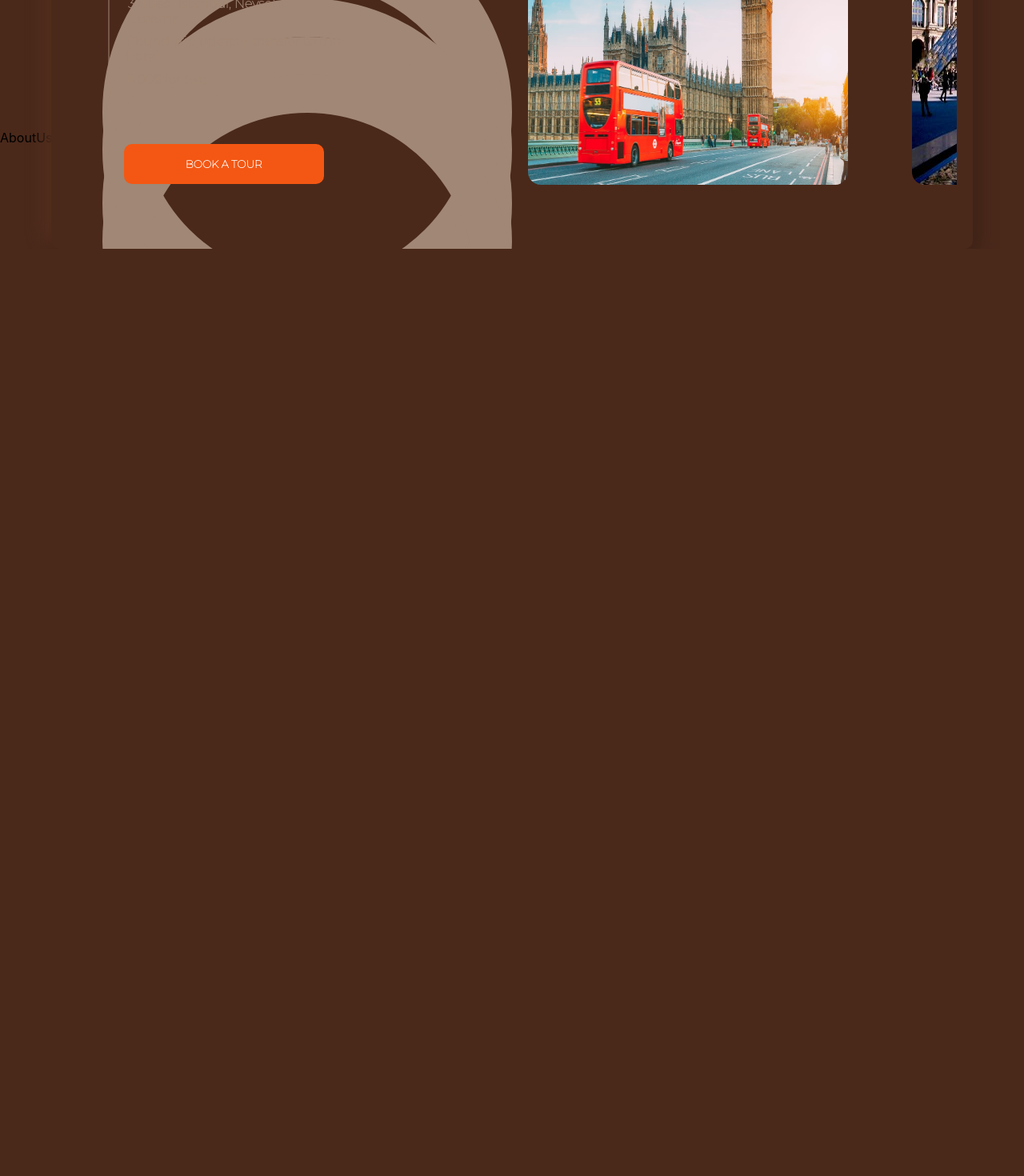
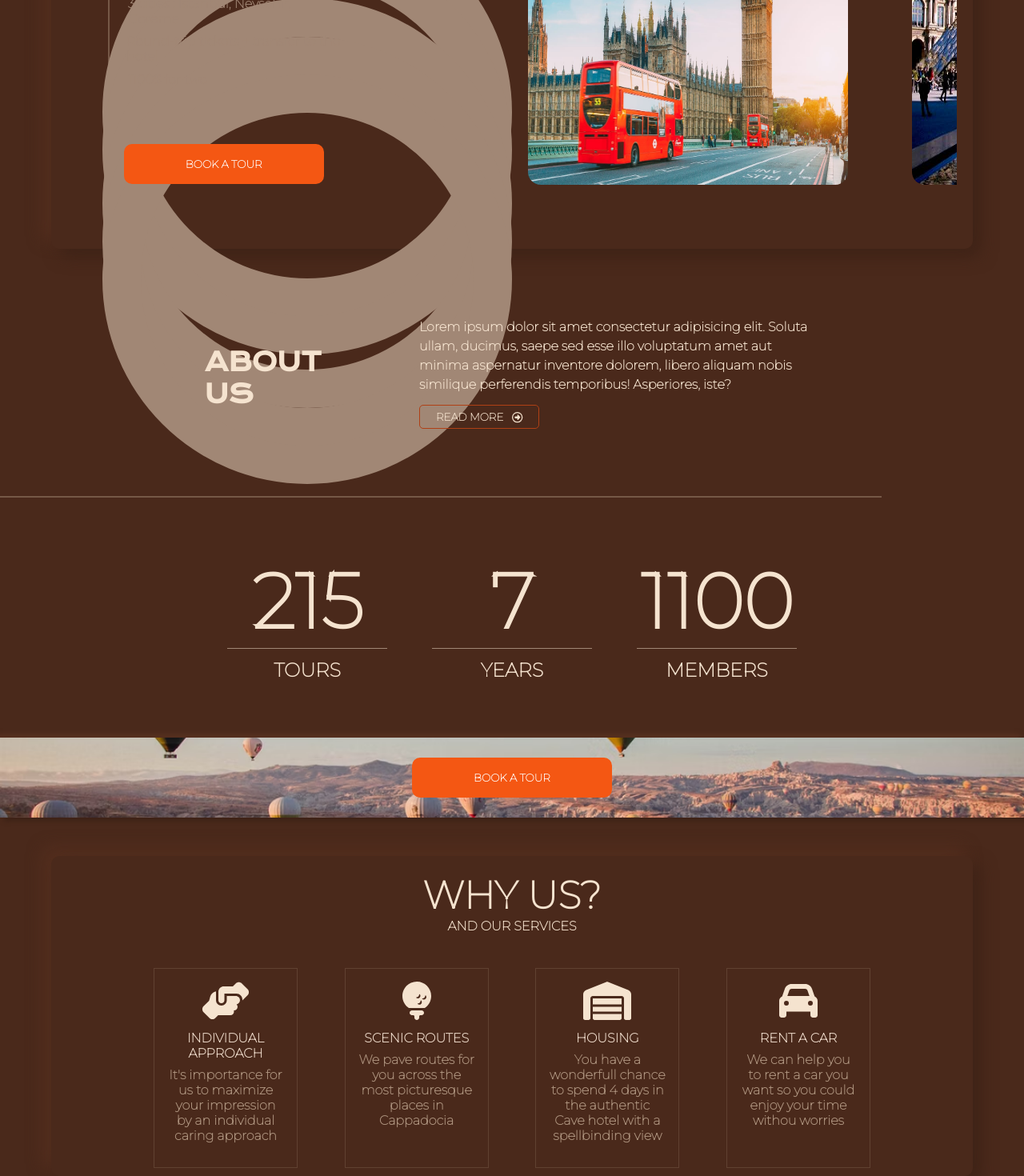
Before and after one commit to GenjiJapan/Travel-Landing-Page, a React (Create React App) app: page / in a window 1280 px wide. Shown: the part 1186-2656 px from the top of the page at 80% size. Before the commit the page ends 1497 px from the top, so only its background shows below. Built offline with nearby package versions, Linux system fonts and the light colour scheme.

Commit message:
nghi 17/3

```diff
--- a/src/Main/AboutUs/About.css
+++ b/src/Main/AboutUs/About.css
@@ -0,0 +1,58 @@
+.about_container {
+  position: relative;
+  display: flex;
+  justify-content: space-between;
+  align-items: center;
+  margin: 10em auto 0 auto;
+  width: 80%;
+  height: 300px;
+  /* background: #000; */
+  color: #f5e3cf;
+  padding: 0 8em;
+}
+
+.about_container h1 {
+  width: 200px;
+  /* background: #000; */
+  font-family: "Krona One", sans-serif;
+}
+
+.about_container .about_content {
+  width: 500px;
+  height: 150px;
+  /* background: red; */
+}
+
+.about_content p {
+  text-align: left;
+  line-height: 1.5em;
+  font-family: "Montserrat", sans-serif;
+  font-weight: 700;
+}
+
+.about_content button {
+  display: flex;
+  justify-content: space-between;
+  align-items: center;
+  margin-top: 1em;
+  padding: 0 1.5em;
+  width: 150px;
+  height: 30px;
+  border-radius: 5px;
+  border: none;
+  outline: none;
+  border: 1px solid #af4015;
+  background: transparent;
+  color: #f5e3cf;
+  font-family: "Montserrat", sans-serif;
+  font-weight: 700;
+}
+
+.about_line {
+  position: absolute;
+  bottom: 0;
+  left: -9.5em;
+  width: 110%;
+  border: 0.2px solid #a18775;
+  opacity: 0.5;
+}
--- a/src/Main/AboutUs/index.jsx
+++ b/src/Main/AboutUs/index.jsx
@@ -1,6 +1,25 @@
+import { FontAwesomeIcon } from "@fortawesome/react-fontawesome";
 import React from "react";
 import "./About.css";
+import { faArrowAltCircleRight } from "@fortawesome/free-regular-svg-icons";
 
 export const AboutUs = () => {
-  return <div>AboutUs</div>;
+  return (
+    <div className="about_container">
+      <h1>ABOUT US</h1>
+      <div className="about_content">
+        <p>
+          Lorem ipsum dolor sit amet consectetur adipisicing elit. Soluta ullam,
+          ducimus, saepe sed esse illo voluptatum amet aut minima aspernatur
+          inventore dolorem, libero aliquam nobis similique perferendis
+          temporibus! Asperiores, iste?
+        </p>
+        <button>
+          READ MORE
+          <FontAwesomeIcon icon={faArrowAltCircleRight} />
+        </button>
+      </div>
+      <div className="about_line"></div>
+    </div>
+  );
 };
--- /dev/null
+++ b/src/Main/Data/Data.css
@@ -0,0 +1,69 @@
+.data_container {
+  position: relative;
+  display: flex;
+  justify-content: space-between;
+  align-items: center;
+  width: 80%;
+  height: 300px;
+  /* background: #000; */
+  margin: 0 auto;
+  padding: 0 8em;
+}
+
+.data {
+  display: flex;
+  justify-content: center;
+  align-items: center;
+  flex-direction: column;
+  width: 300px;
+  height: 200px;
+  /* background: red; */
+}
+
+.data .data_number {
+  width: 200px;
+  font-size: 6em;
+  color: #f5e3cf;
+  font-family: "Montserrat", sans-serif;
+  font-weight: 700;
+  /* background: #000; */
+  border-bottom: 1px solid #a18775;
+  text-align: center;
+}
+
+.data .data_name {
+  padding-top: 0.5em;
+  font-size: 1.5em;
+  color: #f5e3cf;
+  font-family: "Montserrat", sans-serif;
+  font-weight: 700;
+}
+
+.parallax {
+  position: relative;
+  width: 100%;
+  height: 100px;
+  box-shadow: 5px 5px 5px #3f2317, -5px -5px 5px #552f1f;
+}
+
+.parallax img {
+  width: 100%;
+  height: 100%;
+  object-fit: cover;
+}
+
+.parallax button {
+  position: absolute;
+  top: 50%;
+  left: 50%;
+  transform: translate(-50%, -50%);
+  width: 250px;
+  height: 50px;
+  background: #f45713;
+  border-radius: 10px;
+  border: none;
+  outline: none;
+  font-family: "Montserrat", sans-serif;
+  color: #fff;
+  font-weight: 700;
+}
--- /dev/null
+++ b/src/Main/Data/index.jsx
@@ -0,0 +1,28 @@
+import React from "react";
+import { Images } from "../../constants/images";
+import "./Data.css";
+
+export const Data = () => {
+  return (
+    <div>
+      <div className="data_container">
+        <div className="data data_tours">
+          <h1 className="data_number">215</h1>
+          <p className="data_name">TOURS</p>
+        </div>
+        <div className="data data_years">
+          <h1 className="data_number">7</h1>
+          <p className="data_name">YEARS</p>
+        </div>
+        <div className="data data_members">
+          <h1 className="data_number">1100</h1>
+          <p className="data_name">MEMBERS</p>
+        </div>
+      </div>
+      <div className="parallax">
+        <button>BOOK A TOUR</button>
+        <img src={Images.CAPPADOCIA2} alt="" />
+      </div>
+    </div>
+  );
+};
--- /dev/null
+++ b/src/Main/WhyChoose/Why.css
@@ -0,0 +1,73 @@
+.why_container {
+  position: relative;
+  /* display: flex; */
+  top: 3em;
+  margin: 0em auto;
+  width: 90%;
+  height: 400px;
+  border-radius: 10px;
+  background: #4a291b;
+  box-shadow: 10px 10px 20px #3f2317, -10px -10px 20px #552f1f;
+}
+
+.why_container .why_title {
+  width: 100%;
+  height: 100px;
+  display: flex;
+  justify-content: center;
+  align-items: center;
+  flex-direction: column;
+  /* background: #000; */
+}
+
+.why_title {
+  padding-top: 1em;
+  color: #f5e3cf;
+  font-family: "Montserrat", sans-serif;
+}
+
+.why_title h1 {
+  font-size: 3em;
+  font-weight: 700;
+}
+
+.why_title h2 {
+  font-size: 1em;
+}
+
+.why_content {
+  width: 100%;
+  height: auto;
+  margin-top: 2.5em;
+  display: flex;
+  justify-content: space-between;
+  align-items: center;
+  /* background: #000; */
+  padding: 0 8em;
+}
+
+.why_content_child {
+  width: 180px;
+  height: 250px;
+  padding: 1em;
+  font-family: "Montserrat", sans-serif;
+  font-weight: 700;
+  border: 0.2px solid rgba(161, 135, 117, 0.25);
+  text-align: center;
+  /* color: #f5e3cf; */
+  /* font-size: 6em; */
+  /* background: #000; */
+  /* opacity: 0.5; */
+}
+
+.why_content_child h1 {
+  color: #f3e0d0;
+  margin-top: 0.8em;
+  font-size: 1em;
+}
+
+.why_content_child p {
+  margin-top: 0.5em;
+  color: #ae947f;
+  font-size: 1em;
+}
--- /dev/null
+++ b/src/Main/WhyChoose/index.jsx
@@ -0,0 +1,55 @@
+import React from "react";
+import "./Why.css";
+import {
+  faCar,
+  faGolfBall,
+  faHandsHelping,
+  faWarehouse,
+} from "@fortawesome/free-solid-svg-icons";
+import { FontAwesomeIcon } from "@fortawesome/react-fontawesome";
+
+export const WhyUs = () => {
+  return (
+    <div className="why_container">
+      <div className="why_title">
+        <h1>WHY US?</h1>
+        <h2>AND OUR SERVICES</h2>
+      </div>
+      <div className="why_content">
+        <div className="why_content_child">
+          <FontAwesomeIcon size="3x" color="#f5e3cf" icon={faHandsHelping} />
+          <h1>INDIVIDUAL APPROACH</h1>
+          <p>
+            It's importance for us to maximize your impression by an individual
+            caring approach
+          </p>
+        </div>
+        <div className="why_content_child">
+          <FontAwesomeIcon size="3x" color="#f5e3cf" icon={faGolfBall} />
+
+          <h1>SCENIC ROUTES</h1>
+          <p>
+            We pave routes for you across the most picturesque places in
+            Cappadocia
+          </p>
+        </div>
+        <div className="why_content_child">
+          <FontAwesomeIcon size="3x" color="#f5e3cf" icon={faWarehouse} />
+          <h1>HOUSING</h1>
+          <p>
+            You have a wonderfull chance to spend 4 days in the authentic Cave
+            hotel with a spellbinding view
+          </p>
+        </div>
+        <div className="why_content_child">
+          <FontAwesomeIcon size="3x" color="#f5e3cf" icon={faCar} />
+          <h1>RENT A CAR</h1>
+          <p>
+            We can help you to rent a car you want so you could enjoy your time
+            withou worries
+          </p>
+        </div>
+      </div>
+    </div>
+  );
+};
--- a/src/Main/index.jsx
+++ b/src/Main/index.jsx
@@ -1,8 +1,10 @@
 import React from "react";
 import { AboutUs } from "./AboutUs";
 import { Banner } from "./Banner";
+import { Data } from "./Data";
 import { Header } from "./Header";
 import { Reason } from "./Reason";
+import { WhyUs } from "./WhyChoose";
 
 export const Index = () => {
   return (
@@ -11,6 +13,8 @@ export const Index = () => {
       <Banner />
       <Reason />
       <AboutUs />
+      <Data />
+      <WhyUs />
     </div>
   );
 };
--- a/src/constants/images.js
+++ b/src/constants/images.js
@@ -1,4 +1,5 @@
 import cappadocia from "../assets/Images/cappadocia.avif";
+import cappadocia2 from "../assets/Images/cappadocia2.avif";
 import logo from "../assets/Images/logo.jpg";
 import london from "../assets/Images/london.jpg";
 import lourve from "../assets/Images/lourve.jpg";
@@ -22,5 +23,6 @@ export default [
 
 export const Images = {
   CAPPADOCIA: cappadocia,
+  CAPPADOCIA2: cappadocia2,
   LOGO: logo,
 };
```
Also changed, not shown: src/assets/Images/cappadocia2.avif (added).
